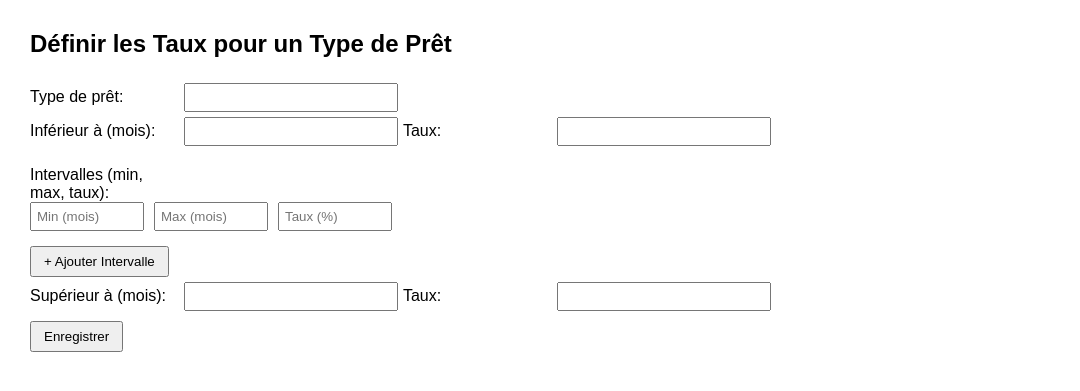
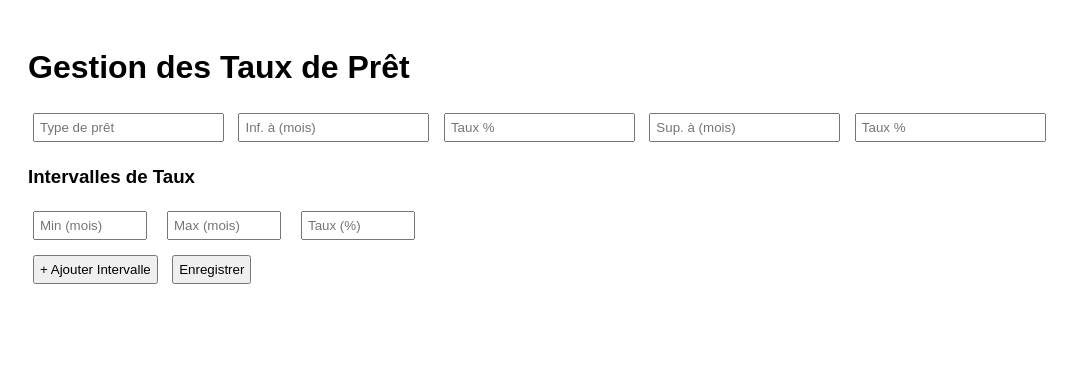
Before and after one commit to josoa24/ef_mvc, a PHP site: page /ajouter_taux_pret.html in a window 1280 px wide. Shown: the top 391 px of the page, without its empty margins (0-1080 px from the left). Run offline with PHP 8.4, Linux system fonts and the light colour scheme.

Commit message:
Taux-Pret

```diff
--- a/ajouter_taux_pret.html
+++ b/ajouter_taux_pret.html
@@ -2,82 +2,173 @@
 <html lang="fr">
 <head>
   <meta charset="UTF-8">
-    <title>Formulaire Type de Prêt</title>
+  <title>Gestion des Taux de Prêt</title>
   <style>
-        body { font-family: Arial, sans-serif; margin: 30px; }
-        label { display: inline-block; width: 150px; margin-top: 10px; }
-        input[type="text"], input[type="number"] { width: 200px; padding: 5px; }
-        .interval { margin-bottom: 10px; }
-        #intervals_container { margin-top: 10px; }
+    body { font-family: sans-serif; padding: 20px; }
+    input, button { margin: 5px; padding: 5px; }
+    table { border-collapse: collapse; width: 100%; margin-top: 20px; }
+    th, td { border: 1px solid #ccc; padding: 8px; text-align: left; }
+    th { background-color: #f2f2f2; }
     .interval-group { display: flex; gap: 10px; margin-bottom: 5px; align-items: center; }
     .interval-group input { width: 100px; }
-        button { padding: 6px 12px; margin-top: 10px; cursor: pointer; }
-        .remove-btn { background-color: crimson; color: white; border: none; padding: 3px 8px; }
+    .remove-btn { background-color: crimson; color: white; border: none; padding: 3px 8px; cursor: pointer; }
   </style>
 </head>
 <body>
 
-<h2>Définir les Taux pour un Type de Prêt</h2>
+  <h1>Gestion des Taux de Prêt</h1>
 
-<form id="pret_form">
-    <label for="type_pret">Type de prêt:</label>
-    <input type="text" id="type_pret" name="type_pret" required><br>
+  <div>
+    <input type="text" id="type_pret" placeholder="Type de prêt" required>
+    <input type="number" id="inf_mois" placeholder="Inf. à (mois)" required>
+    <input type="number" step="0.01" id="inf_taux" placeholder="Taux %" required>
+    <input type="number" id="sup_mois" placeholder="Sup. à (mois)" required>
+    <input type="number" step="0.01" id="sup_taux" placeholder="Taux %" required>
+  </div>
 
-    <label for="inf_mois">Inférieur à (mois):</label>
-    <input type="number" id="inf_mois" name="inf_mois" required>
-    <label for="inf_taux">Taux:</label>
-    <input type="number" step="0.01" id="inf_taux" name="inf_taux" required><br>
-
+  <h3>Intervalles de Taux</h3>
   <div id="intervals_container">
-        <label>Intervalles (min, max, taux):</label><br>
     <div class="interval-group">
-            <input type="number" name="min[]" placeholder="Min (mois)" required>
-            <input type="number" name="max[]" placeholder="Max (mois)" required>
-            <input type="number" step="0.01" name="taux[]" placeholder="Taux (%)" required>
+      <input type="number" placeholder="Min (mois)" class="min" required>
+      <input type="number" placeholder="Max (mois)" class="max" required>
+      <input type="number" step="0.01" placeholder="Taux (%)" class="taux" required>
     </div>
   </div>
-    <button type="button" onclick="ajouter_intervalle()">+ Ajouter Intervalle</button><br>
+  <button onclick="ajouterIntervalle()">+ Ajouter Intervalle</button>
+  <button onclick="enregistrerTaux()">Enregistrer</button>
 
-    <label for="sup_mois">Supérieur à (mois):</label>
-    <input type="number" id="sup_mois" name="sup_mois" required>
-    <label for="sup_taux">Taux:</label>
-    <input type="number" step="0.01" id="sup_taux" name="sup_taux" required><br>
+  <div id="liste-taux"></div>
 
-    <button type="submit">Enregistrer</button>
-</form>
 
   <script>
-    function ajouter_intervalle() {
+    const apiBase = "http://localhost/S4/ef_mvc/ws";
+    function ajouterIntervalle() {
       const container = document.getElementById("intervals_container");
       const group = document.createElement("div");
       group.classList.add("interval-group");
 
       group.innerHTML = `
-            <input type="number" name="min[]" placeholder="Min (mois)" required>
-            <input type="number" name="max[]" placeholder="Max (mois)" required>
-            <input type="number" step="0.01" name="taux[]" placeholder="Taux (%)" required>
+        <input type="number" placeholder="Min (mois)" class="min" required>
+        <input type="number" placeholder="Max (mois)" class="max" required>
+        <input type="number" step="0.01" placeholder="Taux (%)" class="taux" required>
         <button type="button" class="remove-btn" onclick="this.parentElement.remove()">×</button>
       `;
       container.appendChild(group);
     }
+    function enregistrerTaux() {
+    const typePret = document.getElementById("type_pret").value;
+    const infMois = document.getElementById("inf_mois").value;
+    const infTaux = document.getElementById("inf_taux").value;
+    const supMois = document.getElementById("sup_mois").value;
+    const supTaux = document.getElementById("sup_taux").value;
 
-    document.getElementById("pret_form").addEventListener("submit", function (e) {
-        e.preventDefault();
-        const form_data = new FormData(this);
+    const minInputs = document.querySelectorAll(".min");
+    const maxInputs = document.querySelectorAll(".max");
+    const tauxInputs = document.querySelectorAll(".taux");
 
-        fetch("/pret_taux/ajouter", {
-            method: "GET",
-            body: form_data
+    const formData = new FormData();
+    formData.append("type_pret", typePret);
+    formData.append("inf_mois", infMois);
+    formData.append("inf_taux", infTaux);
+    formData.append("sup_mois", supMois);
+    formData.append("sup_taux", supTaux);
+
+    for (let i = 0; i < minInputs.length; i++) {
+      formData.append("min[]", minInputs[i].value);
+      formData.append("max[]", maxInputs[i].value);
+      formData.append("taux[]", tauxInputs[i].value);
+    }
+
+    fetch(apiBase + "/taux_pret/ajouter", {
+      method: "POST",
+      body: formData
     })
-        .then(res => res.text())
+    .then(res => res.json())
     .then(data => {
+      if (data.success) {
         alert("Taux enregistrés avec succès !");
-            console.log(data);
+        resetForm();
+      } else {
+        alert("Erreur : " + data.message);
+      }
     })
     .catch(err => {
       console.error("Erreur AJAX:", err);
     });
+  }
+    function resetForm() {
+      document.getElementById("type_pret").value = "";
+      document.getElementById("inf_mois").value = "";
+      document.getElementById("inf_taux").value = "";
+      document.getElementById("sup_mois").value = "";
+      document.getElementById("sup_taux").value = "";
+      document.getElementById("intervals_container").innerHTML = `
+        <div class="interval-group">
+          <input type="number" placeholder="Min (mois)" class="min" required>
+          <input type="number" placeholder="Max (mois)" class="max" required>
+          <input type="number" step="0.01" placeholder="Taux (%)" class="taux" required>
+        </div>
+      `;
+    }
+
+    function chargerTaux() {
+  fetch(apiBase + "/taux_pret")
+    .then(res => res.json())
+    .then(data => {
+      const container = document.getElementById("liste-taux");
+      container.innerHTML = "";
+
+      data.forEach(row => {
+        const div = document.createElement("div");
+        div.style.border = "1px solid #ccc";
+        div.style.padding = "10px";
+        div.style.margin = "10px 0";
+        div.style.borderRadius = "6px";
+        div.style.backgroundColor = "#f9f9f9";
+
+        let html = `<h3>${row.type}</h3>`;
+        html += `<p><strong>0 à ${row.inf_mois} mois</strong> : ${row.inf_taux} %</p>`;
+
+        if (row.intervalles.length > 0) {
+          html += `<p><strong>Intervalles :</strong><br>`;
+          row.intervalles.forEach(interval => {
+            html += `${interval}<br>`;
           });
+          html += `</p>`;
+        }
+
+        html += `<p><strong>> ${row.sup_mois} mois</strong> : ${row.sup_taux} %</p>`;
+
+        div.innerHTML = html;
+        container.appendChild(div);
+      });
+    });
+}
+
+chargerTaux();
+
+// Après insertion
+function enregistrerTaux() {
+  // ... formulaire ...
+  fetch(apiBase + "/taux_pret/ajouter", {
+    method: "POST",
+    body: formData
+  })
+  .then(res => res.json())
+  .then(data => {
+    if (data.success) {
+      alert("Taux enregistrés avec succès !");
+      resetForm();
+      chargerTaux(); // recharger les taux
+    } else {
+      alert("Erreur : " + data.message);
+    }
+  })
+  .catch(err => {
+    console.error("Erreur AJAX:", err);
+  });
+}
+
   </script>
 
 </body>
--- a/url.js
+++ b/url.js
@@ -1 +1 @@
-const apiBase = "http://localhost/ef_mvc/ws";
+const apiBase = "http://localhost/S4/ef_mvc/ws";
--- a/ws/index.php
+++ b/ws/index.php
@@ -2,7 +2,7 @@
 require 'vendor/autoload.php';
 require 'db.php';
 // require 'routes/etudiant_routes.php';
-require 'routes/pret_taux_routes.php';
+require 'routes/taux_pret_routes.php';
 
 
 Flight::start();
--- a/ws/routes/pret_taux_routes.php
+++ /dev/null
@@ -1,5 +0,0 @@
-<?php
-require_once __DIR__ . '/../controllers/TauxPretController.php';
-
-
-Flight::route('GET /ajouter', ['TauxPretController', 'ajouter']);
--- /dev/null
+++ b/ws/routes/taux_pret_routes.php
@@ -0,0 +1,6 @@
+<?php
+require_once __DIR__ . '/../controllers/TauxPretController.php';
+
+
+Flight::route('POST /taux_pret/ajouter', ['TauxPretController', 'ajouter']);
+Flight::route('GET /taux_pret', ['TauxPretController', 'getAll']);
```
Also changed, not shown: ws/controllers/TauxPretController.php (+84 -15 lines), ws/models/TauxPret.php (+41 -0 lines), ws/controllers/EtudiantController.php (renamed from ws/controllers/EtudiantController.txt), ws/models/Etudiant.php (renamed from ws/models/Etudiant.txt), ws/routes/etudiant_routes.php (renamed from ws/routes/etudiant_routes.txt). Lines whose indentation alone changed are shown as unchanged.
